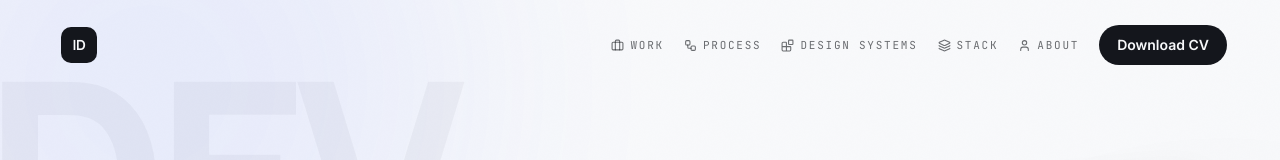
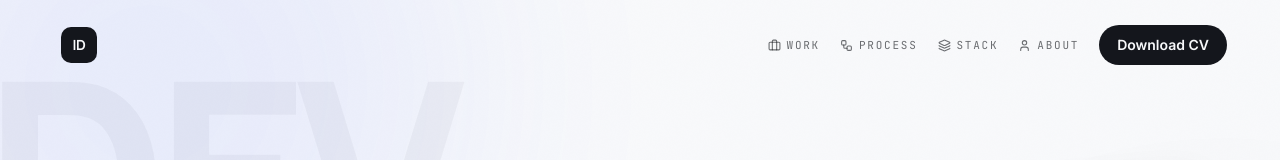
Before and after one commit to Ismail-Dadwad/portfolio, a Next.js app: page / in a window 1280 px wide. Shown: the top 160 px of the page. Built offline with nearby package versions, Linux system fonts and the light colour scheme.

Commit message:
nav updated

```diff
--- a/components/Nav.tsx
+++ b/components/Nav.tsx
@@ -1,13 +1,12 @@
 "use client";
 
 import { useEffect, useState } from "react";
-import { Briefcase, Workflow, Blocks, Layers, User } from "lucide-react";
+import { Briefcase, Workflow, Layers, User } from "lucide-react";
 import { site } from "@/data/site";
 
 const links = [
   { href: "/#work", label: "Work", icon: Briefcase },
   { href: "/#process", label: "Process", icon: Workflow },
-  { href: "/#design-systems", label: "Design Systems", icon: Blocks },
   { href: "/#skills", label: "Stack", icon: Layers },
   { href: "/#about", label: "About", icon: User },
 ];
```
